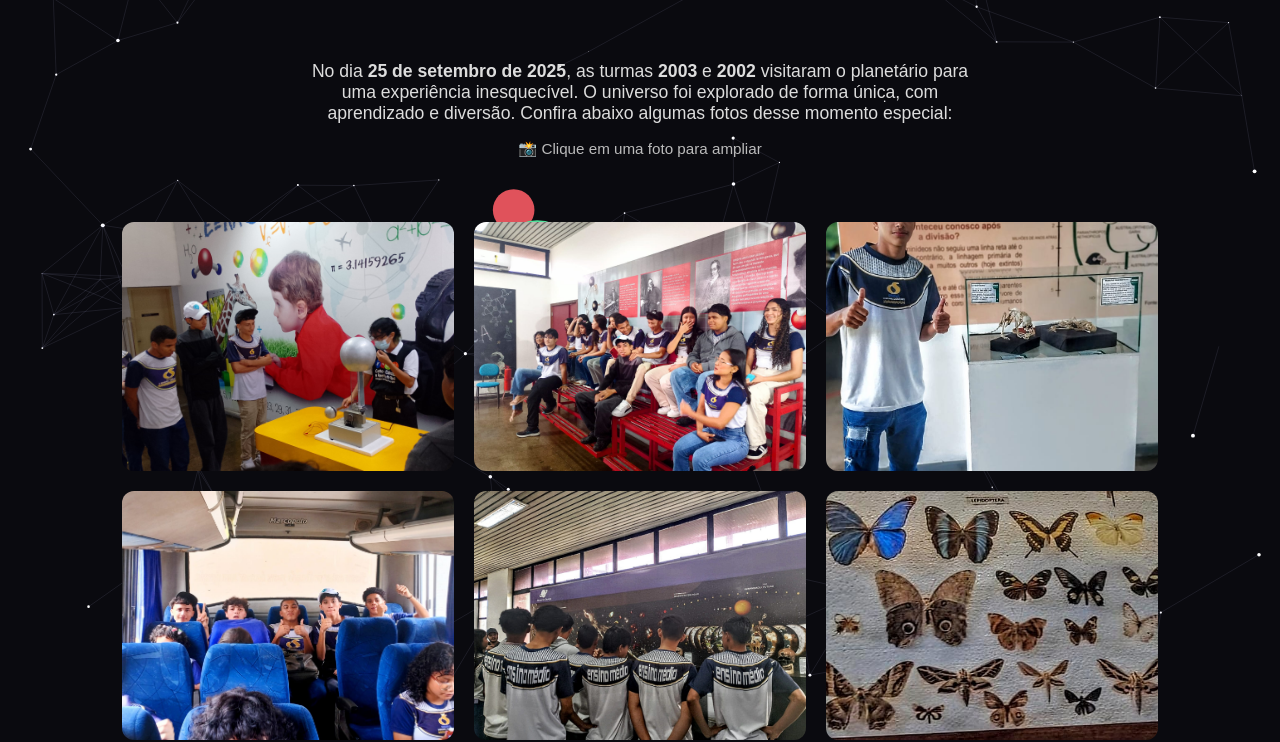
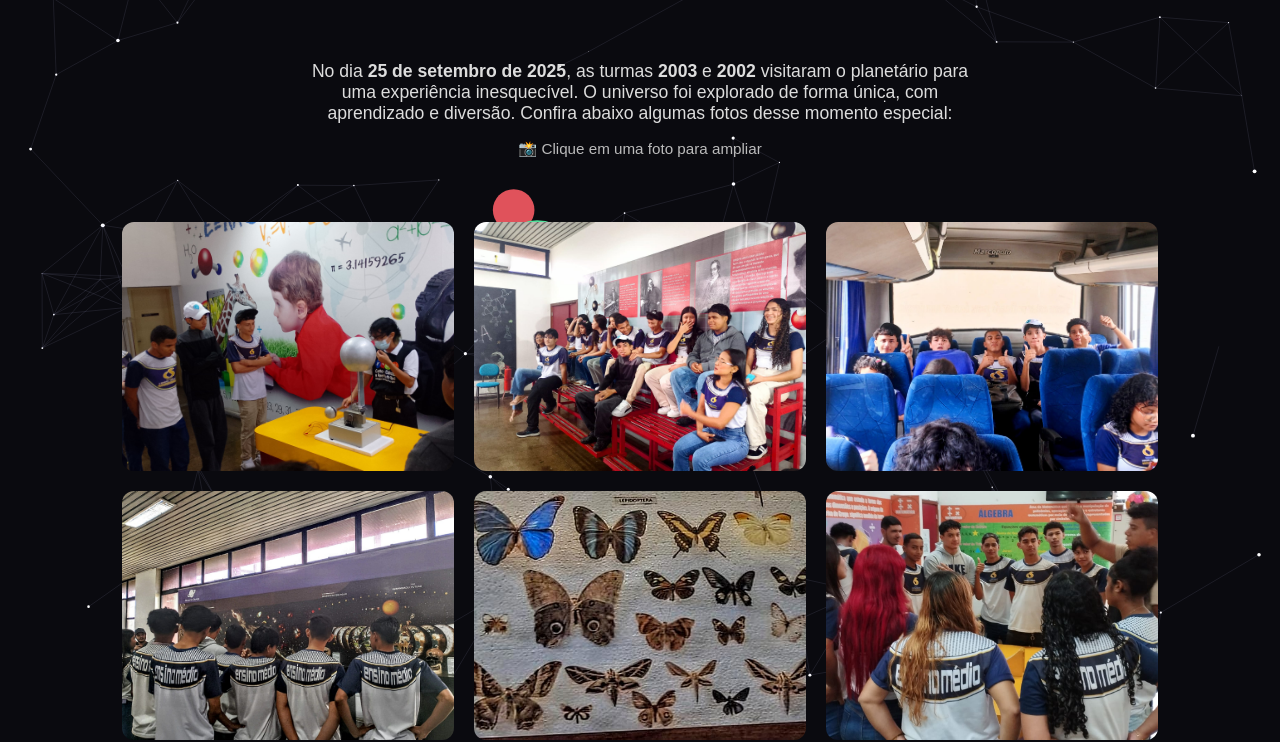
Before and after one commit to passeioplanetario08/planetariopasseio08, a plain HTML site: page index.html in a window 1280 px wide. Shown: the part 98-840 px from the top of the page. Drawn offline with Linux system fonts and the light colour scheme.

Commit message:
Update index.html

```diff
--- a/index.html
+++ b/index.html
@@ -72,7 +72,7 @@
       width: 100%;
       aspect-ratio: 4 / 3;   /* padroniza proporção */
       border-radius: 12px;
-      object-fit: cover;     /* preenche sem distorcer */
+      object-fit: cover;
       cursor: pointer;
       transition: transform 0.2s ease;
     }
@@ -146,6 +146,19 @@
       height: 100%;
       z-index: 1;
     }
+    .titulo-extra {
+      grid-column: 1 / -1;
+      text-align: center;
+      font-size: 1.5rem;
+      font-weight: bold;
+      padding: 2rem 1rem;
+      color: #fff;
+      background: rgba(124, 58, 237, 0.2);
+      border: 2px solid #7c3aed;
+      border-radius: 12px;
+      margin-bottom: 1rem;
+    }
+
   </style>
 </head>
 <body>
@@ -182,12 +195,21 @@
   // GALERIA
   const galeria = document.getElementById("galeria");
   for (let i = 2; i <= 60; i++) {
+    if (i === 4 || i === 40) continue; // remove foto 4 e 40
+
     if (i === 12) {
       let texto = document.createElement("div");
       texto.className = "texto-extra";
       texto.innerHTML = "Durante o passeio, também houve apresentações de <strong>Astronomia</strong>, <strong>Matemática</strong>, <strong>Química</strong> e <strong>Biologia</strong>, mostrando a ligação entre ciência e universo.";
       galeria.appendChild(texto);
     }
+        if (i === 53) {
+      let titulo = document.createElement("div");
+      titulo.className = "titulo-extra";
+      titulo.innerHTML = "📜 <strong>CONFECÇÃO DO CARTAZ</strong>";
+      galeria.appendChild(titulo);
+    }
+
 
     if (i === 25) {
       let texto = document.createElement("div");
@@ -209,6 +231,28 @@
     img.addEventListener("click", () => abrirModal(img.src));
     galeria.appendChild(img);
   }
+
+  // Créditos finais
+  let creditos = document.createElement("div");
+  creditos.className = "texto-extra";
+  creditos.innerHTML = `
+    <h2>Trabalho feito sob orientação e organização por <strong>Livia Freitas Fonseca</strong></h2>
+    <h3>Fotografia</h3>
+    Ana Carvalho<br>Daniel Fonseca<br>Yasmim da Silva<br>Nicollas Almeida<br>
+    Pedro Lucas Santos<br>Robson de Souza<br>Maele Ferreira<br>Jefson Eduardo Santos<br>
+    Fernando dos Santos<br>Tarcisio Costa<br>Livia Fonseca
+    <h3>Financeiro</h3>
+    Kaio dos Santos<br>Yuri Prazeres<br>Liandro Cardoso
+    <h3>Confecção</h3>
+    Aline Ribeiro<br>Dominick Almeida<br>Dafine Borges<br>Adriele Lopes<br>
+    Francisca dos Santos<br>Livia Fonseca<br>Alci Costa<br>Roberto Silva<br>
+    Israel Silva<br>Mikael Miranda
+    <h3>Fez Além da sua função</h3>
+    • Ana Carvalho (confecção)<br>
+    • Daniel Fonseca (auxiliou na confecção)<br>
+    • Kaio dos Santos (auxiliou em tudo que precisávamos)
+  `;
+  galeria.appendChild(creditos);
 
   const modal = document.getElementById("modal");
   const modalImg = document.getElementById("modalImg");
```
